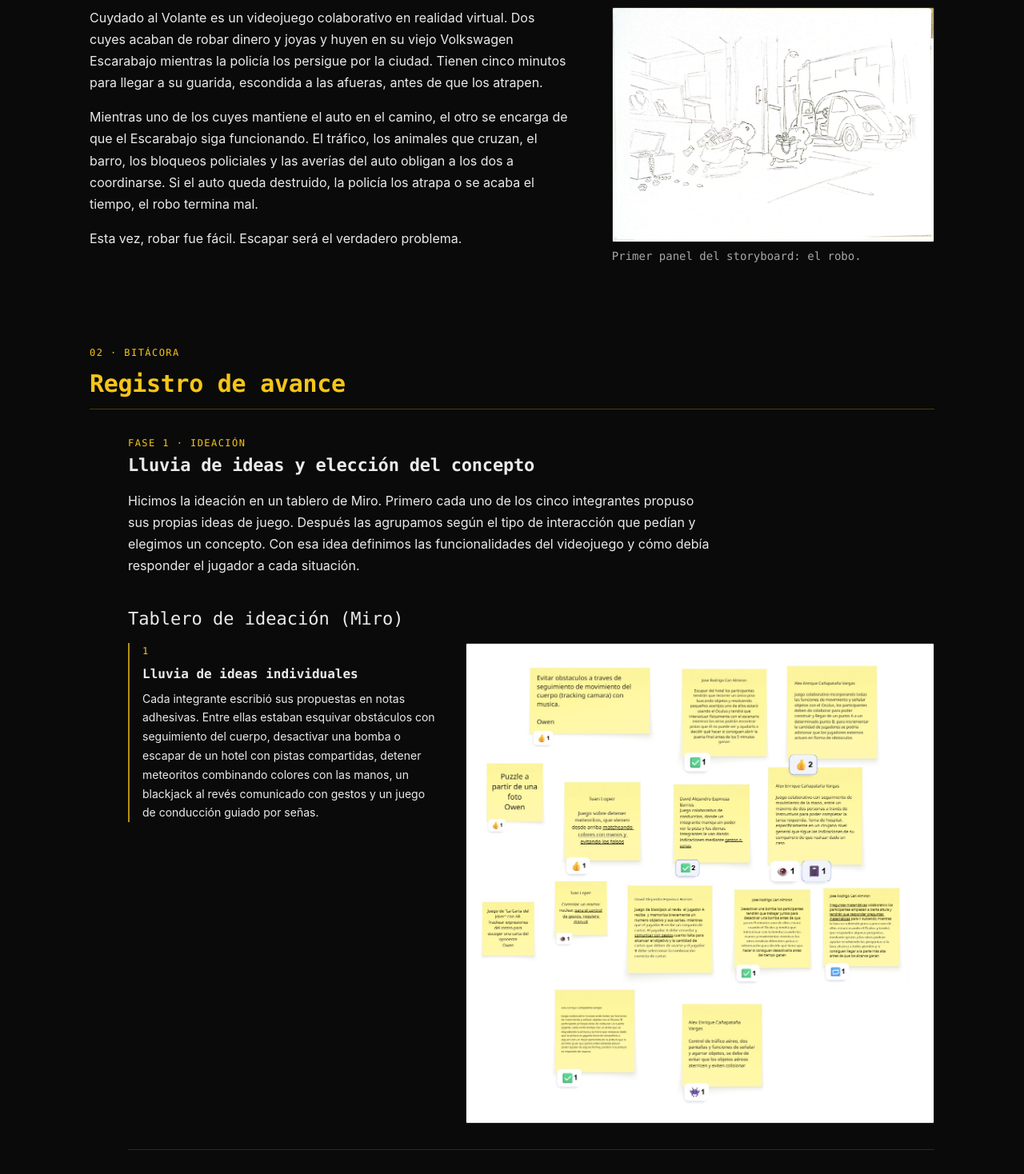
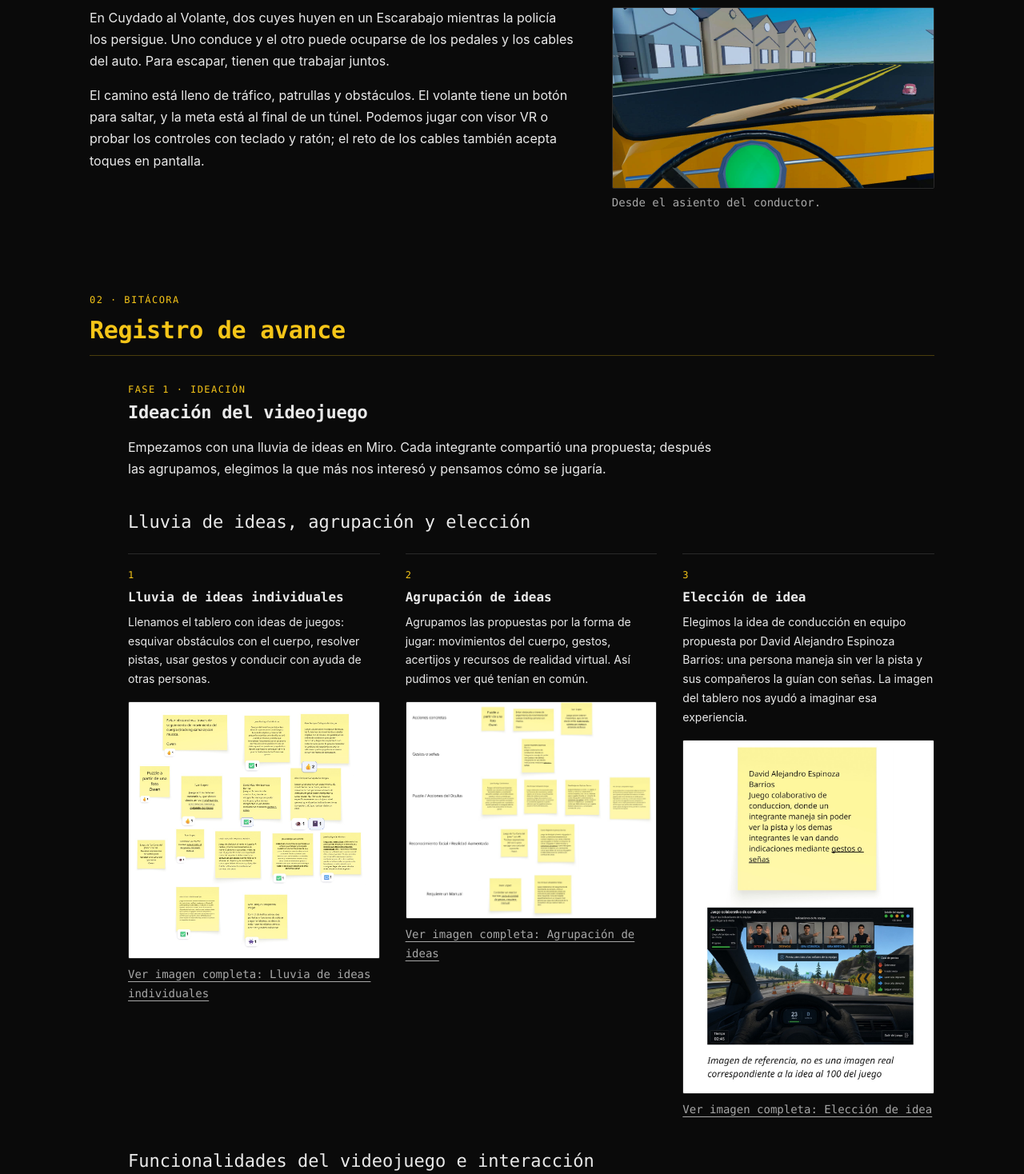
Before and after one commit to CSV-Alex/hci-vr-project, an Angular app: page / in a window 1280 px wide. Shown: the part 520-1988 px from the top of the page at 80% size. Built offline with nearby package versions, Linux system fonts and the light colour scheme.

Commit message:
chore: pagina

```diff
--- a/src/app/app.html
+++ b/src/app/app.html
@@ -5,5 +5,3 @@
   <app-project-overview />
   <app-progress-log />
 </main>
-
-<app-site-footer class="site-footer" />
--- a/src/app/app.ts
+++ b/src/app/app.ts
@@ -3,18 +3,16 @@ import { ChangeDetectionStrategy, Component } from '@angular/core';
 import { HeroComponent } from './components/hero/hero';
 import { ProjectOverviewComponent } from './components/project-overview/project-overview';
 import { ProgressLogComponent } from './components/progress-log/progress-log';
-import { SiteFooterComponent } from './components/site-footer/site-footer';
 
 /**
  * Root shell of the single-page portfolio.
  *
  * Deliberately has no navbar, sidebar, tabs or routing: the page is one
- * continuous vertical scroll of three sections, closed by a plain credits
- * footer with the team members (text only, no links).
+ * continuous vertical scroll of three sections.
  */
 @Component({
   selector: 'app-root',
-  imports: [HeroComponent, ProjectOverviewComponent, ProgressLogComponent, SiteFooterComponent],
+  imports: [HeroComponent, ProjectOverviewComponent, ProgressLogComponent],
   templateUrl: './app.html',
   styleUrl: './app.scss',
   changeDetection: ChangeDetectionStrategy.OnPush,
--- a/src/app/components/brainstorm-block/brainstorm-block.html
+++ b/src/app/components/brainstorm-block/brainstorm-block.html
@@ -12,6 +12,9 @@
         </div>
         <div class="media">
           <app-figure [src]="section.image.src" [alt]="section.image.alt" [caption]="section.image.caption ?? ''" />
+          <a class="open-image" [href]="section.image.src" target="_blank" rel="noopener noreferrer">
+            Ver imagen completa: {{ section.title }}
+          </a>
         </div>
       </li>
     }
--- a/src/app/components/brainstorm-block/brainstorm-block.scss
+++ b/src/app/components/brainstorm-block/brainstorm-block.scss
@@ -1,7 +1,7 @@
 @use '../../../styles/mixins' as *;
 
 .brainstorm {
-  @include stack(var(--space-4));
+  @include stack(var(--space-5));
 }
 
 .title {
@@ -15,33 +15,24 @@
 
 .sections {
   @include plain-list;
-  @include stack(var(--space-6));
+  display: grid;
+  grid-template-columns: minmax(0, 1fr);
+  gap: var(--space-6);
+
+  @include from('md') {
+    grid-template-columns: repeat(auto-fit, minmax(18rem, 1fr));
+  }
 }
 
-// Each board section separated by a hairline, except the first.
-.section + .section {
-  padding-top: var(--space-6);
+.section {
+  @include stack(var(--space-4));
+  min-width: 0;
+  padding-top: var(--space-4);
   border-top: var(--border-width) solid var(--color-border);
-}
-
-// Text over image on mobile; text beside image from medium screens up.
-.section {
-  display: grid;
-  grid-template-columns: 1fr;
-  gap: var(--space-4);
-
-  @include from('md') {
-    grid-template-columns: minmax(0, 2fr) minmax(0, 3fr);
-    gap: var(--space-6);
-    align-items: start;
-  }
 }
 
 .copy {
   @include stack(var(--space-2));
-  min-width: 0;
-  padding-left: var(--space-4);
-  border-left: 2px solid var(--color-accent-dim);
 }
 
 .section-index {
@@ -66,5 +57,19 @@
 }
 
 .media {
+  @include stack(var(--space-2));
   min-width: 0;
 }
+
+.open-image {
+  width: fit-content;
+  font-family: var(--font-mono);
+  font-size: var(--fs-small);
+  color: var(--color-text-muted);
+  text-underline-offset: var(--space-1);
+
+  &:hover,
+  &:focus-visible {
+    color: var(--color-accent);
+  }
+}
--- a/src/app/data/portfolio.data.ts
+++ b/src/app/data/portfolio.data.ts
@@ -18,13 +18,12 @@ import {
  * 3. Every image needs a descriptive `alt`; the model enforces that field, so
  *    the build will fail if it is missing.
  *
- * PENDING: the user testing sessions (milestone `pruebas`) still have no photo
- * (`src`) and no video link (`videoUrl`). Fill both in when they are ready.
+ * Keep ideation proposals separate from mechanics verified in Roblox Studio.
  */
 
 /** Hero copy. The subtitle is the single line under the title. */
 export const HERO: HeroContent = {
-  title: 'Grupo F — Cuydado al Volante',
+  title: 'Grupo F — Cuidado al Volante',
   subtitle: 'Curso de Interacción Humano-Computadora · 7mo semestre · UNSA',
 };
 
@@ -32,14 +31,13 @@ export const HERO: HeroContent = {
 export const OVERVIEW: OverviewContent = {
   heading: 'Resumen del proyecto',
   paragraphs: [
-    'Cuydado al Volante es un videojuego colaborativo en realidad virtual. Dos cuyes acaban de robar dinero y joyas y huyen en su viejo Volkswagen Escarabajo mientras la policía los persigue por la ciudad. Tienen cinco minutos para llegar a su guarida, escondida a las afueras, antes de que los atrapen.',
-    'Mientras uno de los cuyes mantiene el auto en el camino, el otro se encarga de que el Escarabajo siga funcionando. El tráfico, los animales que cruzan, el barro, los bloqueos policiales y las averías del auto obligan a los dos a coordinarse. Si el auto queda destruido, la policía los atrapa o se acaba el tiempo, el robo termina mal.',
-    'Esta vez, robar fue fácil. Escapar será el verdadero problema.',
+    'En Cuydado al Volante, dos cuyes huyen en un Escarabajo mientras la policía los persigue. Uno conduce y el otro puede ocuparse de los pedales y los cables del auto. Para escapar, tienen que trabajar juntos.',
+    'El camino está lleno de tráfico, patrullas y obstáculos. El volante tiene un botón para saltar, y la meta está al final de un túnel. Podemos jugar con visor VR o probar los controles con teclado y ratón; el reto de los cables también acepta toques en pantalla.',
   ],
   image: {
-    src: 'assets/images/storyboard/1.jpeg',
-    alt: 'Boceto a lápiz de dos cuyes saliendo de una joyería con bolsas de dinero y joyas hacia un Volkswagen Escarabajo estacionado en la calle.',
-    caption: 'Primer panel del storyboard: el robo.',
+    src: 'assets/images/game/volante.jpeg',
+    alt: 'Vista desde la cabina del Escarabajo amarillo en Roblox, con el volante al frente y una calle con casas.',
+    caption: 'Desde el asiento del conductor.',
   },
 };
 
@@ -48,22 +46,22 @@ export const MILESTONES: readonly Milestone[] = [
   {
     id: 'ideacion',
     label: 'Fase 1 · Ideación',
-    title: 'Lluvia de ideas y elección del concepto',
+    title: 'Ideación del videojuego',
     blocks: [
       {
         type: 'text',
         paragraphs: [
-          'Hicimos la ideación en un tablero de Miro. Primero cada uno de los cinco integrantes propuso sus propias ideas de juego. Después las agrupamos según el tipo de interacción que pedían y elegimos un concepto. Con esa idea definimos las funcionalidades del videojuego y cómo debía responder el jugador a cada situación.',
+          'Empezamos con una lluvia de ideas en Miro. Cada integrante compartió una propuesta; después las agrupamos, elegimos la que más nos interesó y pensamos cómo se jugaría.',
         ],
       },
       {
         type: 'brainstorm',
-        title: 'Tablero de ideación (Miro)',
+        title: 'Lluvia de ideas, agrupación y elección',
         sections: [
           {
             title: 'Lluvia de ideas individuales',
             description:
-              'Cada integrante escribió sus propuestas en notas adhesivas. Entre ellas estaban esquivar obstáculos con seguimiento del cuerpo, desactivar una bomba o escapar de un hotel con pistas compartidas, detener meteoritos combinando colores con las manos, un blackjack al revés comunicado con gestos y un juego de conducción guiado por señas.',
+              'Llenamos el tablero con ideas de juegos: esquivar obstáculos con el cuerpo, resolver pistas, usar gestos y conducir con ayuda de otras personas.',
             image: {
               src: 'assets/images/brainstorm/lluvia_ideas.jpg',
               alt: 'Captura del tablero de Miro con notas adhesivas amarillas que contienen las ideas de juego de cada integrante del grupo.',
@@ -72,7 +70,7 @@ export const MILESTONES: readonly Milestone[] = [
           {
             title: 'Agrupación de ideas',
             description:
-              'Ordenamos las propuestas según el tipo de interacción que pedían: acciones concretas, gestos o señas, puzzles y acciones con el Oculus, reconocimiento facial o realidad aumentada, y juegos que requieren un manual. Así pudimos comparar las ideas por la forma de jugar que proponía cada una.',
+              'Agrupamos las propuestas por la forma de jugar: movimientos del cuerpo, gestos, acertijos y recursos de realidad virtual. Así pudimos ver qué tenían en común.',
             image: {
               src: 'assets/images/brainstorm/agrupacion_ideas.jpg',
               alt: 'Captura del tablero de Miro con las notas adhesivas ordenadas en filas por categoría: acciones concretas, gestos o señas, puzzle o acciones del Oculus, reconocimiento facial o realidad aumentada, y requiere un manual.',
@@ -81,16 +79,22 @@ export const MILESTONES: readonly Milestone[] = [
           {
             title: 'Elección de idea',
             description:
-              'Elegimos el juego colaborativo de conducción que propuso David Alejandro Espinoza Barrios: un integrante maneja sin ver la pista y los demás le dan indicaciones con gestos o señas. En el tablero lo acompañamos con una imagen de referencia del concepto, que no corresponde exactamente al juego.',
+              'Elegimos la idea de conducción en equipo propuesta por David Alejandro Espinoza Barrios: una persona maneja sin ver la pista y sus compañeros la guían con señas. La imagen del tablero nos ayudó a imaginar esa experiencia.',
             image: {
               src: 'assets/images/brainstorm/eleccion_idea.jpg',
               alt: 'Nota adhesiva con la idea elegida, un juego colaborativo de conducción, y debajo una imagen de referencia de un simulador de manejo con indicaciones por gestos.',
             },
           },
+        ],
+      },
+      {
+        type: 'brainstorm',
+        title: 'Funcionalidades del videojuego e interacción',
+        sections: [
           {
             title: 'Funcionalidades del videojuego',
             description:
-              'Listamos las mecánicas que queríamos considerar: conducir (avanzar y parar), obstáculos mecánicos, policías que pueden detener al conductor con una penalización de tiempo, peatones y animales que se cruzan (un niño con una pelota, un perro, gente en el semáforo), climas dinámicos y un intercambio repentino de roles.',
+              'Imaginamos un recorrido con tráfico, policías, peatones, animales y cambios de clima. También pensamos en intercambiar los roles durante la partida.',
             image: {
               src: 'assets/images/brainstorm/funcionalidades.jpg',
               alt: 'Captura del tablero de Miro con notas adhesivas que listan las funcionalidades del videojuego, como conducción, obstáculos mecánicos, policías, climas dinámicos e intercambio de roles.',
@@ -99,7 +103,7 @@ export const MILESTONES: readonly Milestone[] = [
           {
             title: 'Interacción',
             description:
-              'Definimos cómo responde el jugador con el cuerpo a cada situación: girar el timón con las dos manos, agitar la mano para limpiar el parabrisas, levantar las manos ante la policía y girar la cabeza para mirar los costados o el espejo. El segundo jugador indica con señas si hay que avanzar o detenerse. Si la cámara detecta que el conductor aparta la mirada, el auto empieza a desviarse.',
+              'Pensamos en jugar con movimientos del cuerpo: girar el volante, limpiar el parabrisas con la mano, mirar por las ventanas y usar señas para ayudar al conductor. También exploramos cómo la dirección de la cabeza podría influir en el auto.',
             image: {
               src: 'assets/images/brainstorm/interaccion.jpg',
               alt: 'Captura del tablero de Miro con notas adhesivas que describen las interacciones del jugador, como girar el timón con las dos manos, agitar la mano para limpiar el parabrisas y levantar las manos ante la policía.',
@@ -112,12 +116,12 @@ export const MILESTONES: readonly Milestone[] = [
   {
     id: 'narrativa',
     label: 'Fase 2 · Narrativa',
-    title: 'Storytelling y storyboard',
+    title: 'Storytelling y bocetos del juego',
     blocks: [
       {
         type: 'text',
         paragraphs: [
-          'Con el concepto elegido escribimos el storytelling: dos cuyes roban dinero y joyas, escapan de la policía en su viejo Escarabajo y tienen cinco minutos para llegar a su guarida. Luego lo pasamos a un storyboard de 13 paneles dibujados a lápiz. Casi todos muestran la vista en primera persona del conductor, que es la que tendrá el jugador en VR.',
+          'Nuestra historia comienza cuando dos cuyes roban dinero y joyas y escapan en su Escarabajo. Tienen cinco minutos para llegar a su guarida antes de que la policía los alcance. Dibujamos 13 escenas para contar la huida, casi todas desde el asiento del conductor.',
         ],
       },
       {
@@ -201,7 +205,7 @@ export const MILESTONES: readonly Milestone[] = [
       {
         type: 'text',
         paragraphs: [
-          'Llevamos las mecánicas del storyboard a un prototipo en realidad virtual. Las capturas se tomaron desde el visor en modo VR. En varias se ve un panel de depuración con el estado de cada mano, si el jugador está conduciendo (el timón se toma con las dos manos), el ángulo del timón y la velocidad.',
+          'En Roblox Studio convertimos los bocetos en un recorrido jugable. Estas capturas muestran la cabina, los pedales, la reparación de cables, el botón de salto y la salida del túnel.',
         ],
       },
       {
@@ -210,23 +214,18 @@ export const MILESTONES: readonly Milestone[] = [
         columns: 2,
         shots: [
           {
-            src: 'assets/images/game/inicio.jpeg',
-            alt: 'Vista en VR de una calle frente a una tienda, con el Escarabajo amarillo estacionado y la opción «Abrir/Cerrar guantera» sobre él.',
-            caption: 'Inicio: el Escarabajo frente a la tienda.',
-          },
-          {
             src: 'assets/images/game/volante.jpeg',
             alt: 'Vista del conductor dentro del Escarabajo amarillo, con el volante en primer plano y una calle con casas al frente.',
             caption: 'Cabina del conductor.',
           },
           {
             src: 'assets/images/game/pedales_gas.jpeg',
-            alt: 'Pedal del acelerador resaltado en verde dentro del auto, junto al panel de depuración del modo VR.',
+            alt: 'Pedal verde del acelerador visto desde el interior del auto.',
             caption: 'Pedal de gas.',
           },
           {
             src: 'assets/images/game/pedales_freno.jpeg',
-            alt: 'Pedal del freno resaltado en rojo dentro del auto, junto al panel de depuración del modo VR.',
+            alt: 'Pedal rojo del freno visto desde el interior del auto.',
             caption: 'Pedal de freno.',
           },
           {
@@ -246,22 +245,54 @@ export const MILESTONES: readonly Milestone[] = [
           },
         ],
       },
+      {
+        type: 'text',
+        title: 'Feedback, mapeamiento, restricciones y visibilidad',
+        paragraphs: [
+          'Feedback: al mover los mandos, vemos girar el volante y cambiar la dirección del auto; al accionar un pedal, el movimiento responde. En la reparación, un borde blanco confirma el cable elegido y aparece una línea cuando unimos sus extremos. Los choques se oyen y producen chispas.',
+          'Mapeamiento: el movimiento de los mandos se traduce en el giro del volante. El pedal de gas acelera y el de freno reduce la velocidad; para reparar un cable, elegimos su extremo y después el puerto del mismo color.',
+          'Restricciones: los pedales solo responden al estar cerca y solo se activa el que hemos seleccionado. El salto requiere estar en el puesto del conductor. Si se rompe un cable de gas o freno, ese pedal deja de funcionar hasta que lo reparemos.',
+          'Visibilidad: una flecha y un brillo verde o rojo señalan el pedal que podemos seleccionar por cercanía. En el panel de reparación, los colores y los extremos sueltos muestran qué cables faltan unir; el botón de salto está a la vista en el volante.',
+        ],
+      },
     ],
   },
   {
     id: 'pruebas',
     label: 'Fase 4 · Pruebas',
-    title: 'Pruebas con usuarios',
+    title: 'Evaluación con usuarios',
     blocks: [
       {
         type: 'text',
         paragraphs: [
-          'Probamos el prototipo con usuarios que jugaron con el visor puesto. Cada recuadro corresponde a una sesión de prueba con su respectiva grabación en video.',
+          'Probamos el juego con participantes que usaron el visor y los mandos VR. En las fotos se ve cómo jugaron y, en los videos, podemos seguir las seis sesiones de prueba.',
         ],
       },
       {
         type: 'testing',
-        title: 'Sesiones de prueba',
+        title: 'Fotografías de las pruebas',
+        orientation: 'landscape',
+        photos: [
+          {
+            src: 'assets/images/testing/WhatsApp Image 2026-09-24 at 12.27.29 PM.jpeg',
+            alt: 'Participante con visor y dos mandos VR frente a una computadora portátil que muestra la cabina del juego.',
+            caption: 'La partida también se ve en la computadora.',
+          },
+          {
+            src: 'assets/images/testing/WhatsApp Image 2026-09-24 at 12.27.30 PM.jpeg',
+            alt: 'Participante con visor VR sostiene dos mandos mientras una computadora portátil muestra el interior del vehículo.',
+            caption: 'Prueba del juego con ambos mandos.',
+          },
+          {
+            src: 'assets/images/testing/WhatsApp Image 2026-09-24 at 12.27.52 PM.jpeg',
+            alt: 'Participante con visor VR y dos mandos extiende los brazos mientras otras personas observan.',
+            caption: 'Una sesión de prueba con el visor VR.',
+          },
+        ],
+      },
+      {
+        type: 'testing',
+        title: 'Videos de las sesiones',
         orientation: 'landscape',
         photos: [
           {
@@ -304,6 +335,42 @@ export const MILESTONES: readonly Milestone[] = [
       },
     ],
   },
+  {
+    id: 'analisis-hci',
+    label: 'Análisis HCI',
+    title: 'Cómo jugamos y qué usamos',
+    blocks: [
+      {
+        type: 'text',
+        title: 'Objetivo del videojuego',
+        paragraphs: [
+          'La meta es llegar a la salida del túnel en el Escarabajo mientras escapamos de la policía. Para conseguirlo, nos coordinamos: una persona conduce y otra puede ocuparse de los pedales y de reparar los cables cuando fallan. Esta meta compartida da sentido a las acciones del recorrido.',
+        ],
+      },
+      {
+        type: 'text',
+        title: 'Uso de sentidos',
+        paragraphs: [
+          'La experiencia usa sobre todo la vista y el oído. Vemos la carretera, los obstáculos, la flecha que señala el pedal y los colores de los cables para decidir qué hacer. Las sirenas y los sonidos de choque nos avisan de lo que ocurre alrededor. En VR, también movemos la cabeza para explorar el entorno.',
+        ],
+      },
+      {
+        type: 'text',
+        title: 'Interacción y reconocimiento de movimientos',
+        paragraphs: [
+          'En VR, el visor sigue hacia dónde miramos y los mandos representan nuestras manos. Su posición se usa para girar el volante; con los controles también podemos accionar un pedal o activar el salto. Para reparar un cable, seleccionamos un extremo y luego el conector del mismo color.',
+          'Esta interacción se basa en el movimiento de las manos y en la selección de objetos. El juego no reconoce expresiones faciales ni emociones.',
+        ],
+      },
+      {
+        type: 'text',
+        title: 'Atención y concentración',
+        paragraphs: [
+          'Conducir requiere atención sostenida: mirar el camino y ajustar la dirección mientras aparecen autos y patrullas. Si hay una avería, cambiamos el foco de atención al panel de cables y luego volvemos al recorrido. Al repartir la conducción y los pedales, los jugadores comparten la atención y se coordinan para avanzar.',
+        ],
+      },
+    ],
+  },
 ];
 
 /** Closing credits: team members, in the order listed on the Miro board. */
```
Also changed, not shown: src/app/app.scss (+1 -7 lines), src/app/components/testing-photos-block/testing-photos-block.html (+6 -1 lines), src/app/components/testing-photos-block/testing-photos-block.scss (+22 -9 lines), 2 other files (tests, documents, lock files or other folders).
